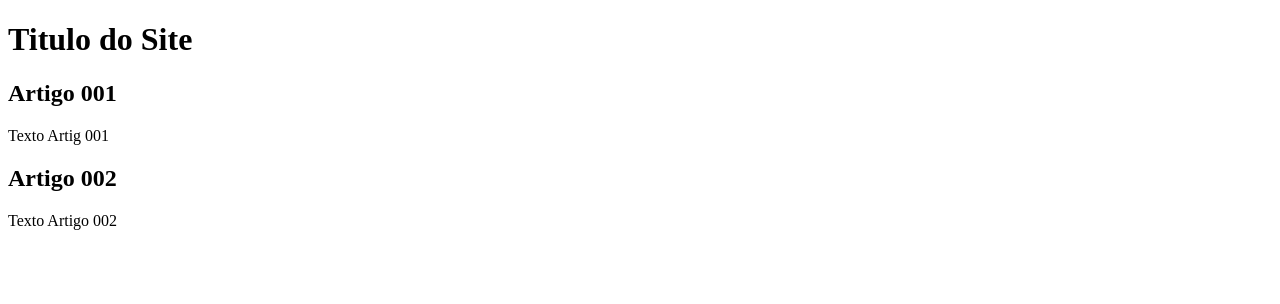
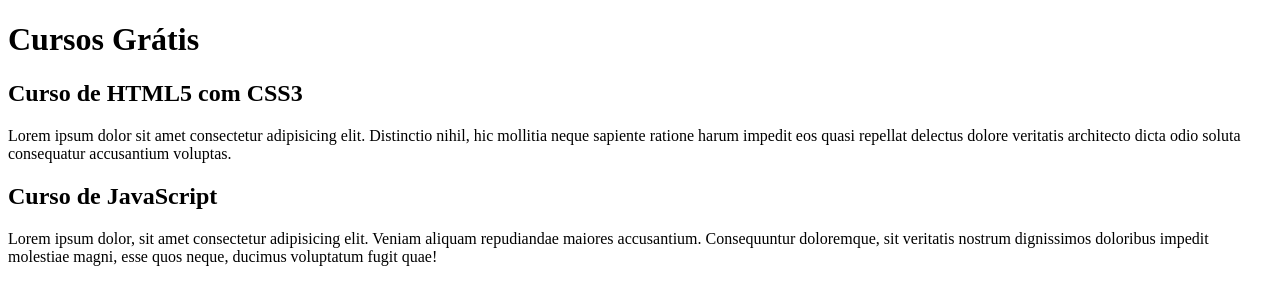
Before and after one commit to Hugo-da-Silva/projeto-site, a plain HTML site: page index.html in a window 1280 px wide. Drawn offline with Linux system fonts and the light colour scheme.

Commit message:
comecei a escrever o conteudo

```diff
--- a/index.html
+++ b/index.html
@@ -9,15 +9,15 @@
 <body>
     <main>
         <header>
-            <h1>Titulo do Site</h1>
+            <h1>Cursos Grátis</h1>
         </header>
         <article>
-            <h2>Artigo 001</h2>
-            <p>Texto Artig 001</p>
+            <h2>Curso de HTML5 com CSS3</h2>
+            <p>Lorem ipsum dolor sit amet consectetur adipisicing elit. Distinctio nihil, hic mollitia neque sapiente ratione harum impedit eos quasi repellat delectus dolore veritatis architecto dicta odio soluta consequatur accusantium voluptas.</p>
         </article>
         <article>
-            <h2>Artigo 002</h2>
-            <p>Texto Artigo 002</p>
+            <h2>Curso de JavaScript</h2>
+            <p>Lorem ipsum dolor, sit amet consectetur adipisicing elit. Veniam aliquam repudiandae maiores accusantium. Consequuntur doloremque, sit veritatis nostrum dignissimos doloribus impedit molestiae magni, esse quos neque, ducimus voluptatum fugit quae!</p>
         </article>
     </main>
 </body>
```
